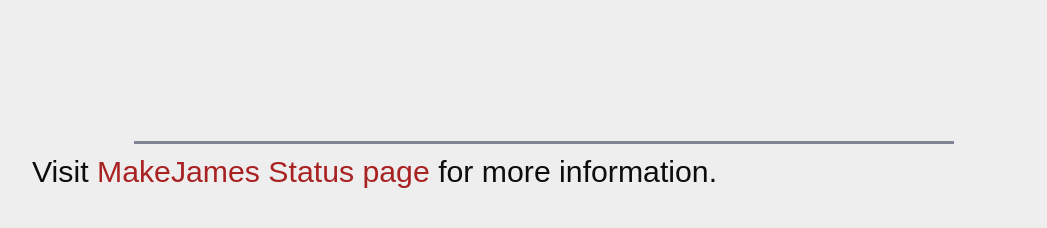
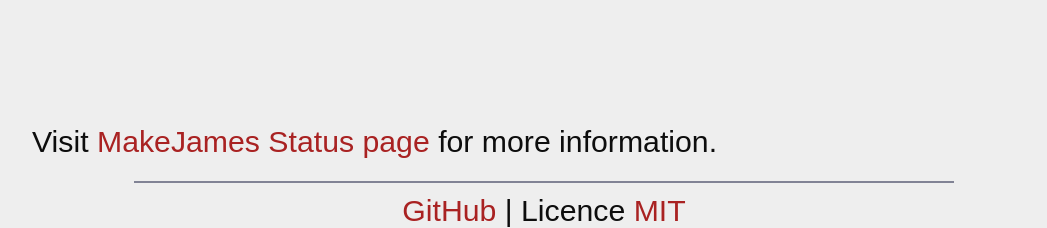
Before and after one commit to MakeJames/maintenance-page, a website: page src/index.html in a window 1280 px wide. Shown: the part 601-829 px from the top of the page, without its empty margins (96-1143 px from the left). Before the commit the page ends 800 px from the top, so only its background shows below. Drawn offline with Linux system fonts and the light colour scheme.

Commit message:
FUNC: add links to github and licence

```diff
--- a/src/index.html
+++ b/src/index.html
@@ -20,11 +20,15 @@
       </p>
     </main>
     <footer>
-      <hr>
       <p>
         Visit <a href="https://status.makejames.com">MakeJames Status page</a>
         for more information.
       </p>
+      <hr>
+      <p class="center">
+        <a href="https://github.com/MakeJames/maintenance-page">GitHub</a> |
+        Licence <a href="https://github.com/MakeJames/maintenance-page/blob/main/LICENCE">MIT</a>
+      </p>
     </footer>
   </body>
 </html>
--- a/src/static/styles.css
+++ b/src/static/styles.css
@@ -164,3 +164,7 @@
 .banner {
   order: -1;
 }
+
+.center {
+  text-align: center;
+}
```
